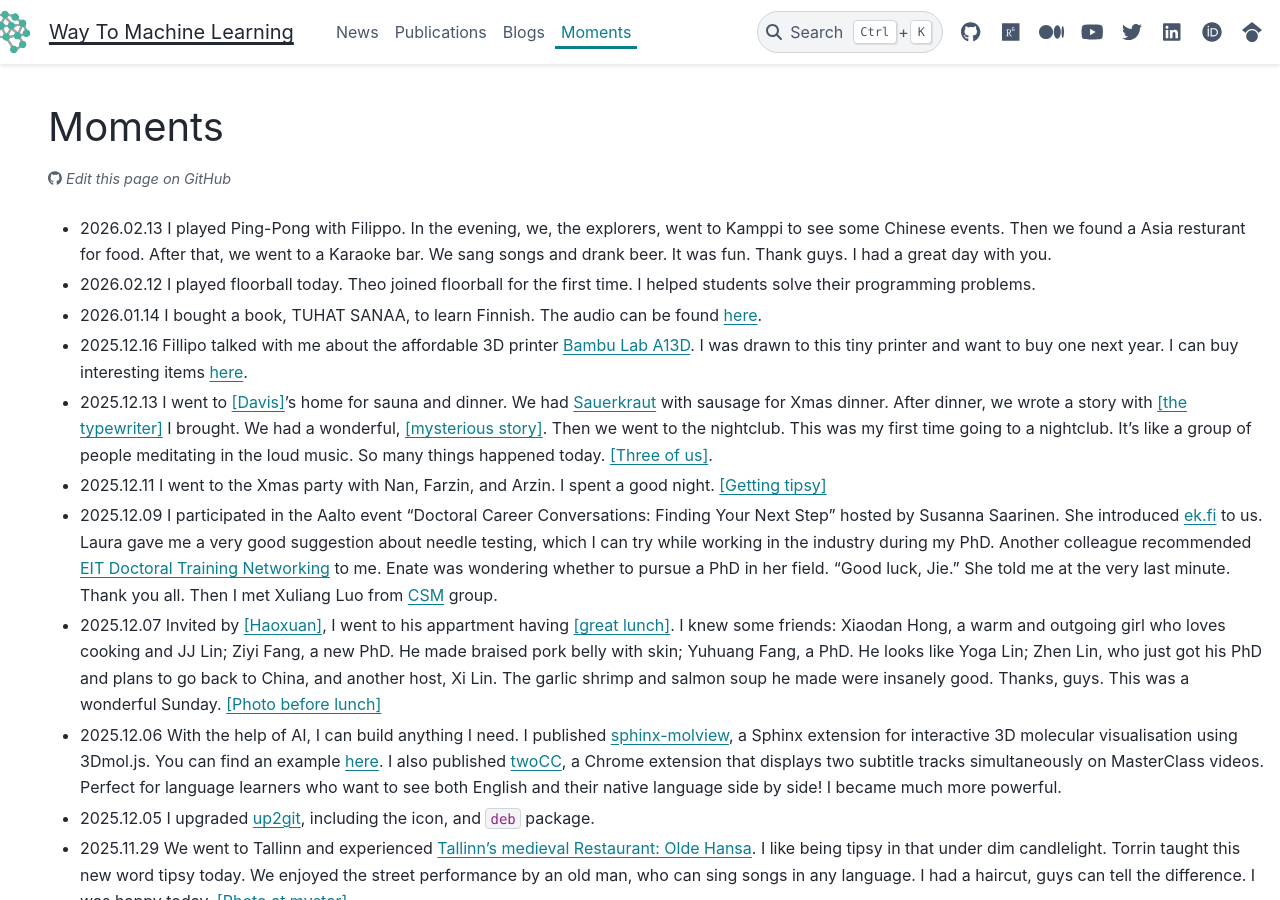
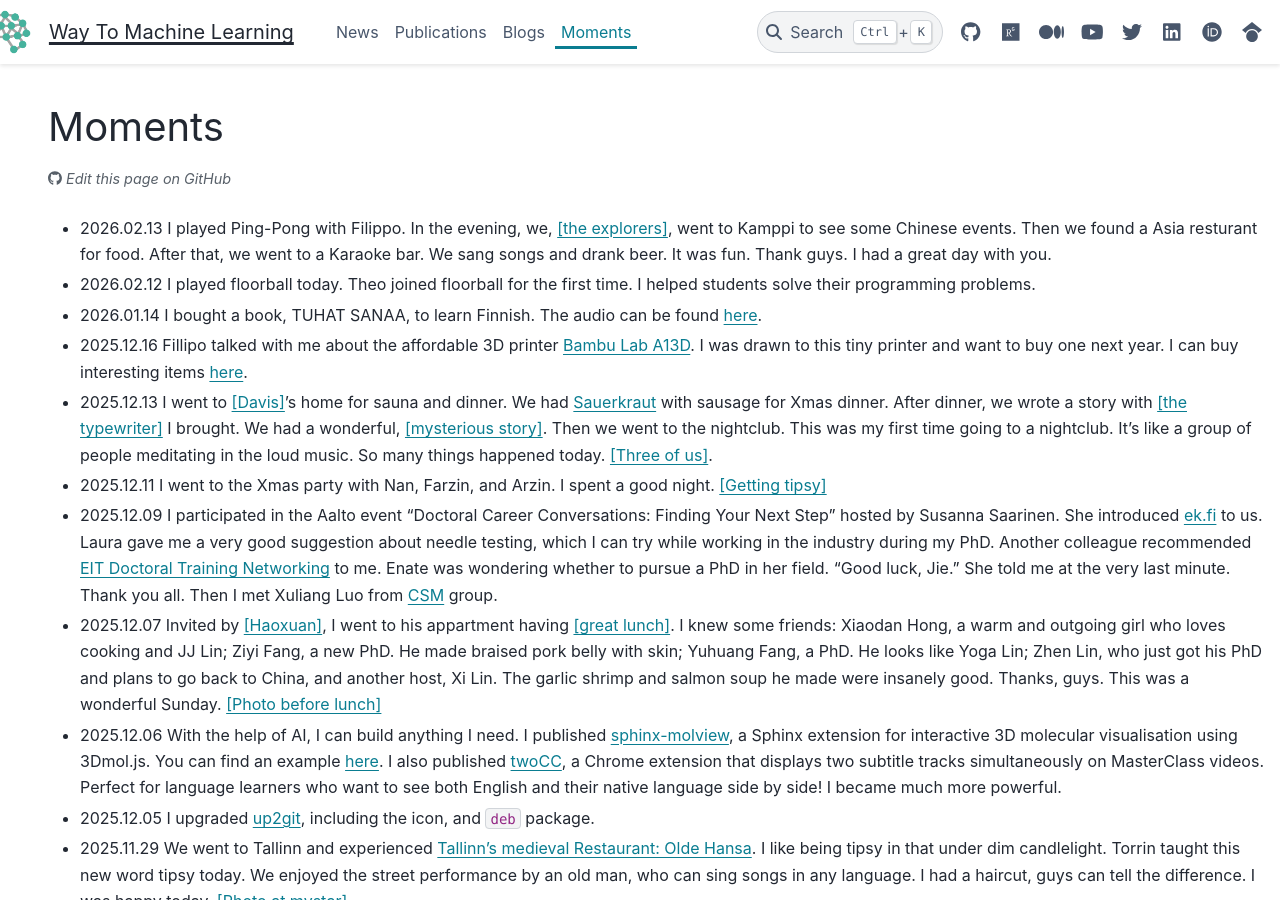
Before and after one commit to way2ml/way2ml.github.io, a Sphinx documentation site: the page built from doc/moments.md, in a window 1280 px wide and 900 px high. Built offline with Sphinx 7.4.7 and the PyData theme 0.15.4, drawn with Linux system fonts in a browser that asks for light colours; comment, search, counter and statistics services are not loaded; some of the changed lines change nothing that is shown.

Commit message:
Enhance moment entry with hyperlinks
Updated a moment entry to include hyperlinks for better context.

```diff
--- a/doc/moments.md
+++ b/doc/moments.md
@@ -4,7 +4,7 @@ comment: True
 ---
 
 # Moments
-- 2026.02.13 I played Ping-Pong with Filippo. In the evening, we, the explorers, went to Kamppi to see some Chinese events. Then we found a Asia resturant for food. After that, we went to a Karaoke bar. We sang songs and drank beer. It was fun. Thank guys. I had a great day with you.
+- 2026.02.13 I played Ping-Pong with Filippo. In the evening, we, <a href="./_static/moments/20260213_kamppi.jpeg" target="_blank" rel="noopener">[the explorers]</a>, went to Kamppi to see some Chinese events. Then we found a Asia resturant for food. After that, we went to a Karaoke bar. We sang songs and drank beer. It was fun. Thank guys. I had a great day with you.
 - 2026.02.12 I played floorball today. Theo joined floorball for the first time. I helped students solve their programming problems.
 - 2026.01.14 I bought a book, TUHAT SANAA, to learn Finnish. The audio can be found [here](https://otava.fi/nemo/tuhatsanaa/aantamisohjeet-suomeksi/).
 - 2025.12.16 Fillipo talked with me about the affordable 3D printer [Bambu Lab A13D](https://eu.store.bambulab.com/products/a1?id=599117150694776844). I was drawn to this tiny printer and want to buy one next year. I can buy interesting items [here](https://makerworld.com/en).
```
